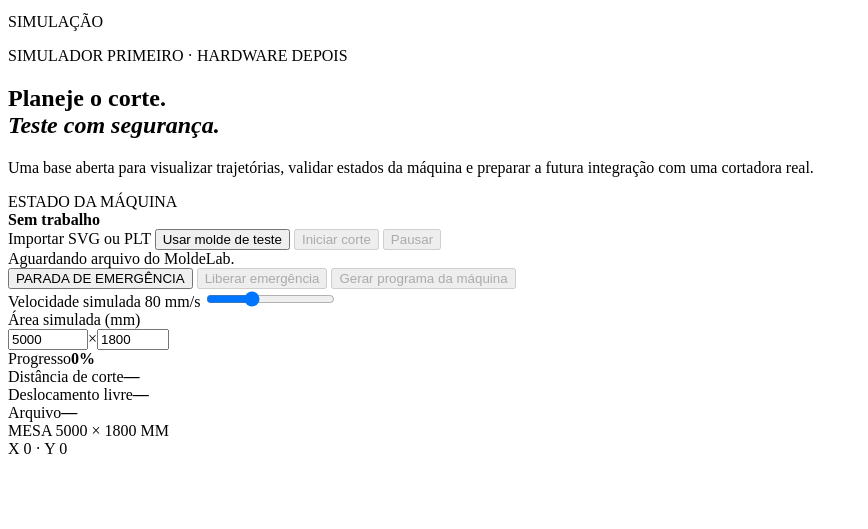
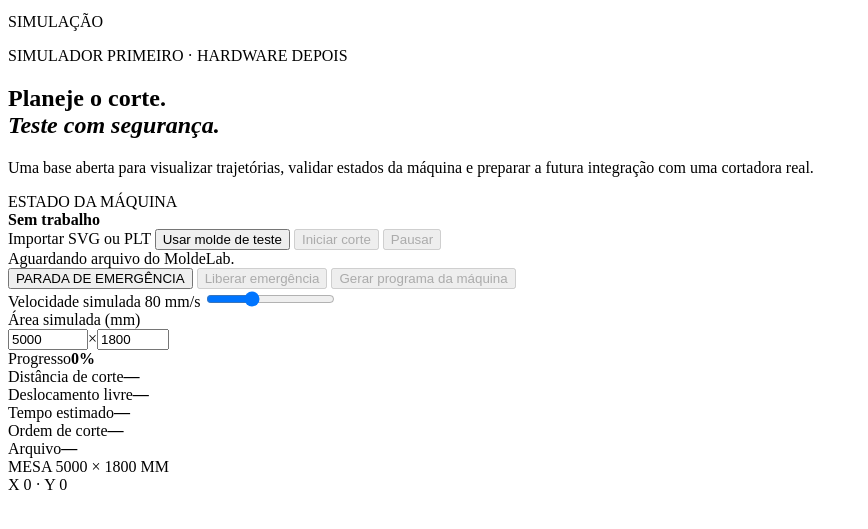
Before and after one commit to vladicho/betty, a website with bundled scripts: page web/index.html in a window 1280 px wide. Shown: the part 63-592 px from the top of the page, without its empty margins (0-868 px from the left). Built offline with nearby package versions, Linux system fonts and the light colour scheme.

Commit message:
Improve SVG simulation and cut planning

```diff
--- a/web/index.html
+++ b/web/index.html
@@ -59,6 +59,8 @@
             <div><span>Progresso</span><strong id="progress">0%</strong></div>
             <div><span>Distância de corte</span><strong id="cutDistance">—</strong></div>
             <div><span>Deslocamento livre</span><strong id="travelDistance">—</strong></div>
+            <div><span>Tempo estimado</span><strong id="estimatedTime">—</strong></div>
+            <div><span>Ordem de corte</span><strong id="cutOrder">—</strong></div>
             <div><span>Arquivo</span><strong id="jobName">—</strong></div>
           </div>
         </aside>
```
